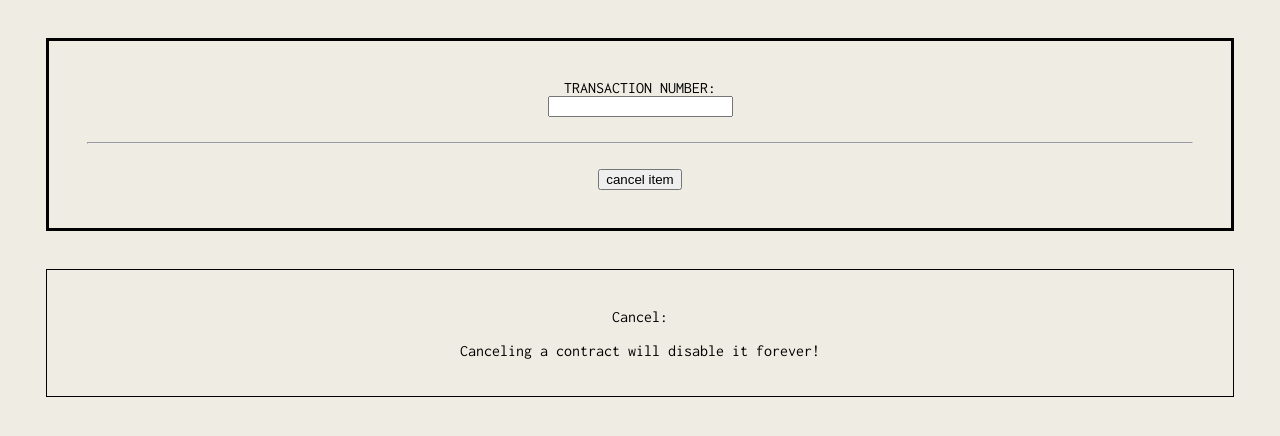
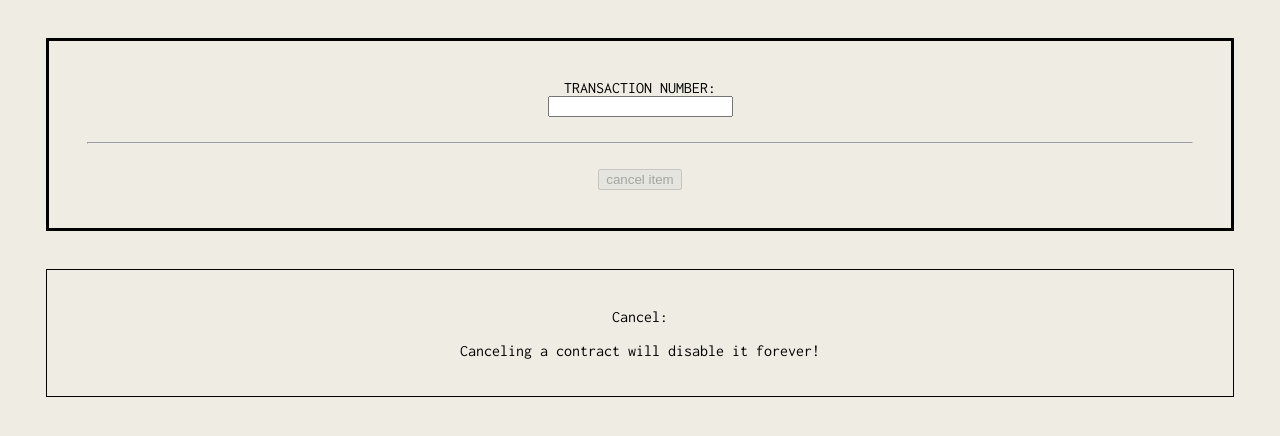
Before and after one commit to leon-do/ETH-commerce, a plain HTML site: page cancel.html in a window 1280 px wide. Drawn offline with nearby package versions, Linux system fonts and the light colour scheme.

Commit message:
disabled cancel

```diff
--- a/cancel.html
+++ b/cancel.html
@@ -13,7 +13,7 @@
 	    <br>
 	    <input id='cancelTransactionNumber'>
         <br><br><hr><br>
-	    <button onclick="cancelSell()" id='btn'>cancel item</button>
+	    <button disabled onclick="cancelSell()" id='btn'>cancel item</button>
     </div>
 
     <div class='message'>
```
